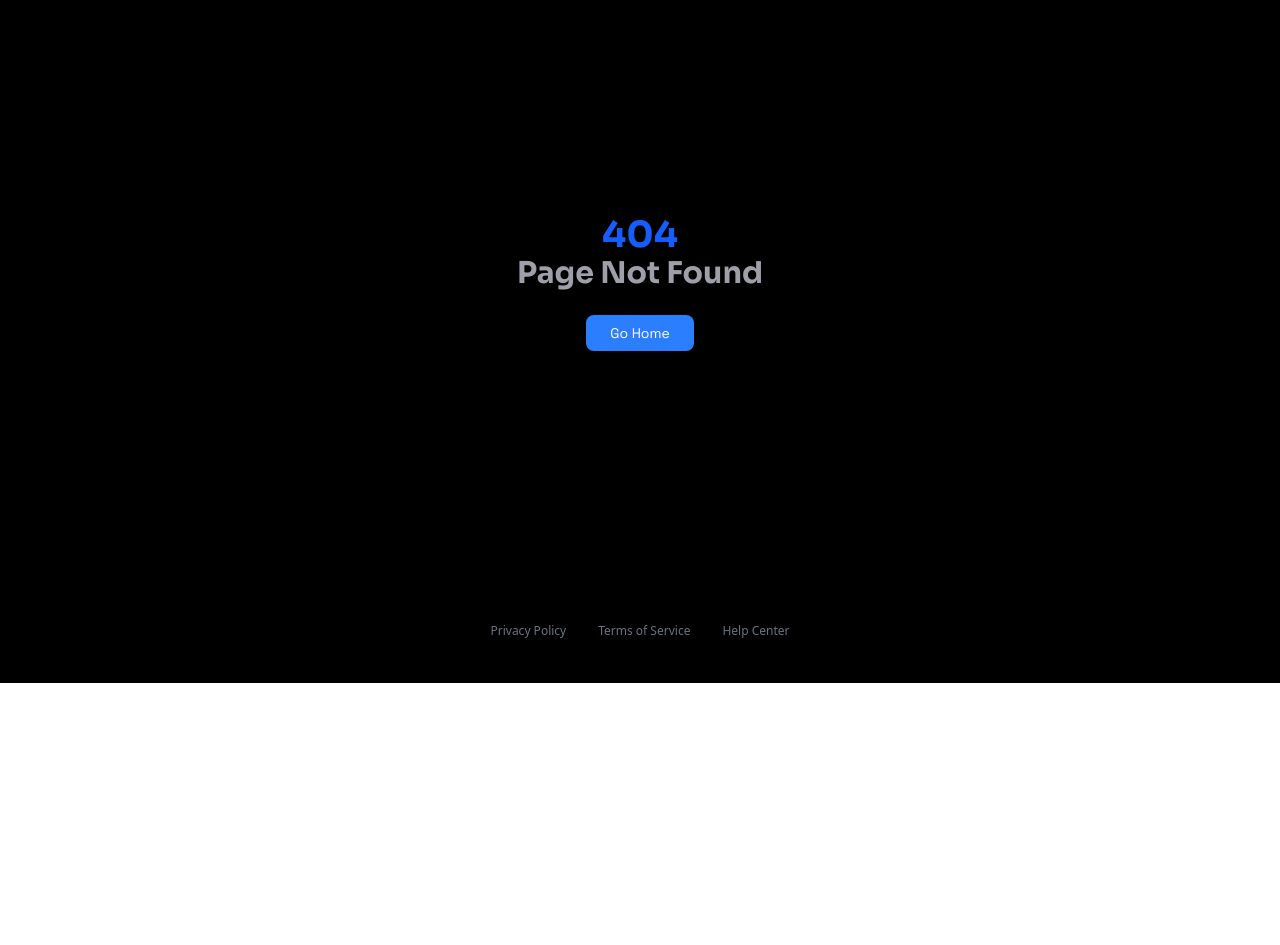
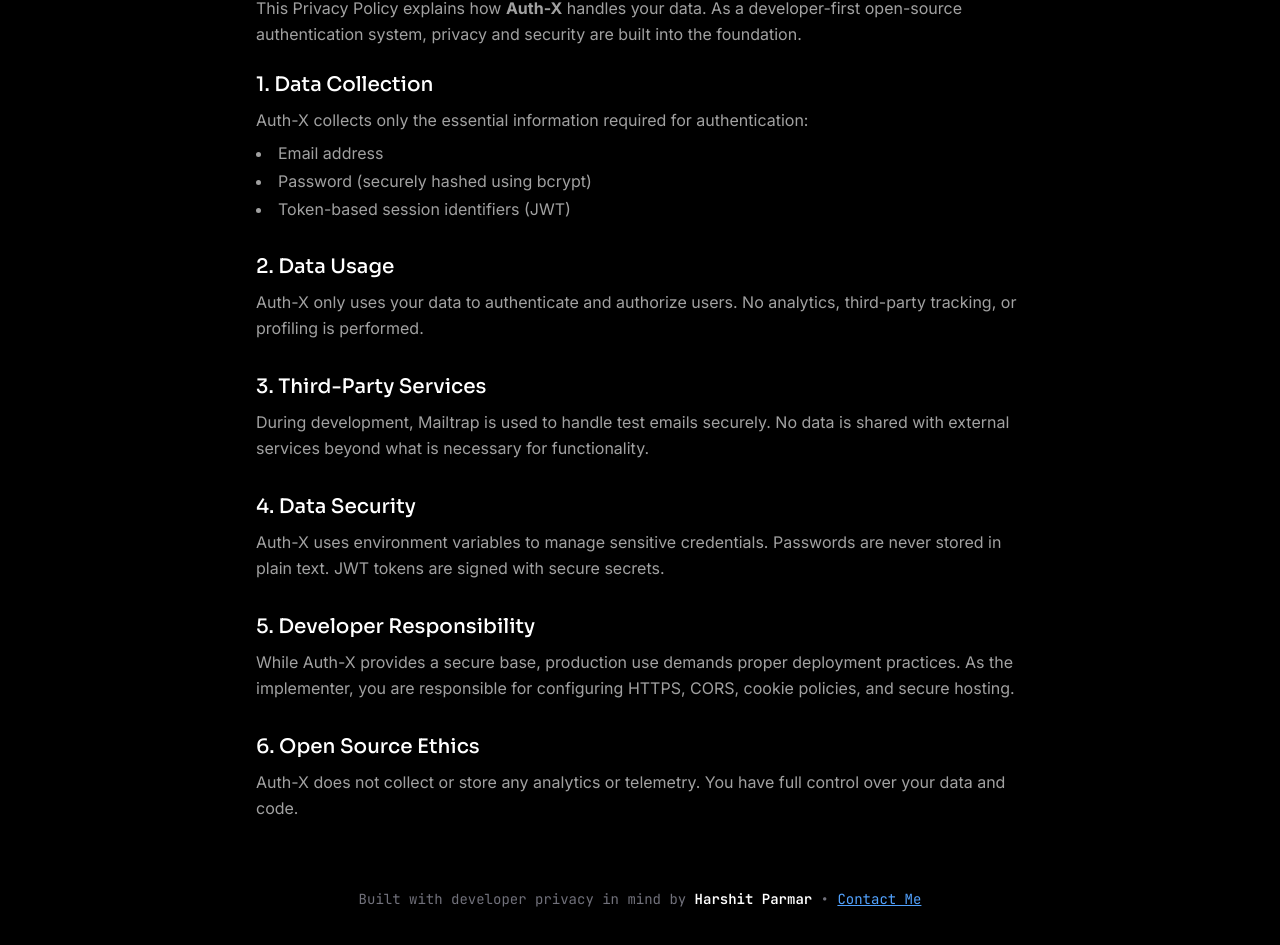
Before and after one commit to Harshit-Parmar555/Auth-X-Frontend, a React (Vite) app: page /privacy in a window 1280 px wide. Before the commit this address had no page. Shown: the part 117-1062 px from the top of the page. Before the commit the page ends 800 px from the top, so only its background shows below. Built offline with nearby package versions, Linux system fonts and the light colour scheme.

Commit message:
feat: add Privacy page and configure route

```diff
--- a/src/App.jsx
+++ b/src/App.jsx
@@ -11,6 +11,7 @@
 import Reset from "./pages/Reset/Reset";
 import NotFound from "./pages/404/NotFound";
 import Terms from "./pages/T&P/Terms";
+import Privacy from "./pages/T&P/Privacy";
 
 const App = () => {
   return (
@@ -24,6 +25,7 @@
         <Route path="/forgetpassword" element={<Forgot />} />
         <Route path="/resetpassword/:token" element={<Reset />} />
         <Route path="/terms" element={<Terms />} />
+        <Route path="/privacy" element={<Privacy />} />
         <Route path="*" element={<NotFound />} />
       </Routes>
     </BrowserRouter>
--- /dev/null
+++ b/src/pages/T&P/Privacy.jsx
@@ -0,0 +1,91 @@
+import React from "react";
+
+const Privacy = () => {
+  const privacySection = [
+    {
+      title: "1. Data Collection",
+      content:
+        "Auth-X collects only the essential information required for authentication:",
+      list: [
+        "Email address",
+        "Password (securely hashed using bcrypt)",
+        "Token-based session identifiers (JWT)",
+      ],
+    },
+    {
+      title: "2. Data Usage",
+      content:
+        "Auth-X only uses your data to authenticate and authorize users. No analytics, third-party tracking, or profiling is performed.",
+    },
+    {
+      title: "3. Third-Party Services",
+      content:
+        "During development, Mailtrap is used to handle test emails securely. No data is shared with external services beyond what is necessary for functionality.",
+    },
+    {
+      title: "4. Data Security",
+      content:
+        "Auth-X uses environment variables to manage sensitive credentials. Passwords are never stored in plain text. JWT tokens are signed with secure secrets.",
+    },
+    {
+      title: "5. Developer Responsibility",
+      content:
+        "While Auth-X provides a secure base, production use demands proper deployment practices. As the implementer, you are responsible for configuring HTTPS, CORS, cookie policies, and secure hosting.",
+    },
+    {
+      title: "6. Open Source Ethics",
+      content:
+        "Auth-X does not collect or store any analytics or telemetry. You have full control over your data and code.",
+    },
+  ];
+  return (
+    <div className="min-h-dvh px-6 sm:px-10 md:px-20 py-12 bg-black text-white font-[Inter]">
+      <div className="max-w-3xl mx-auto">
+        <h1 className="text-3xl sm:text-4xl font-semibold mb-6 text-center">
+          Privacy Policy
+        </h1>
+
+        <p className="text-neutral-400 text-sm sm:text-base leading-relaxed mb-6">
+          This Privacy Policy explains how <strong>Auth-X</strong> handles your
+          data. As a developer-first open-source authentication system, privacy
+          and security are built into the foundation.
+        </p>
+
+        {/* Section Template */}
+        {privacySection.map(({ title, content, list }, idx) => (
+          <section className="mb-8" key={idx}>
+            <h2 className="text-lg sm:text-xl font-medium mb-2 text-white font-[Sora]">
+              {title}
+            </h2>
+            <p className="text-neutral-400 text-sm sm:text-base leading-relaxed font-[Inter]">
+              {content}
+            </p>
+            {list && (
+              <ul className="list-disc list-inside text-neutral-400 mt-2 space-y-1 text-sm sm:text-base">
+                {list.map((item, i) => (
+                  <li key={i}>{item}</li>
+                ))}
+              </ul>
+            )}
+          </section>
+        ))}
+
+        <footer className="text-center mt-12 text-xs sm:text-sm text-zinc-500 font-[JetBrains_Mono]">
+          <br />
+          Built with developer privacy in mind by{" "}
+          <span className="text-white font-semibold">
+            Harshit Parmar
+          </span> •{" "}
+          <a
+            href="mailto:parmarharshit441@gmail.com"
+            className="text-blue-400 underline hover:text-blue-300 transition"
+          >
+            Contact Me
+          </a>
+        </footer>
+      </div>
+    </div>
+  );
+};
+
+export default Privacy;
```
